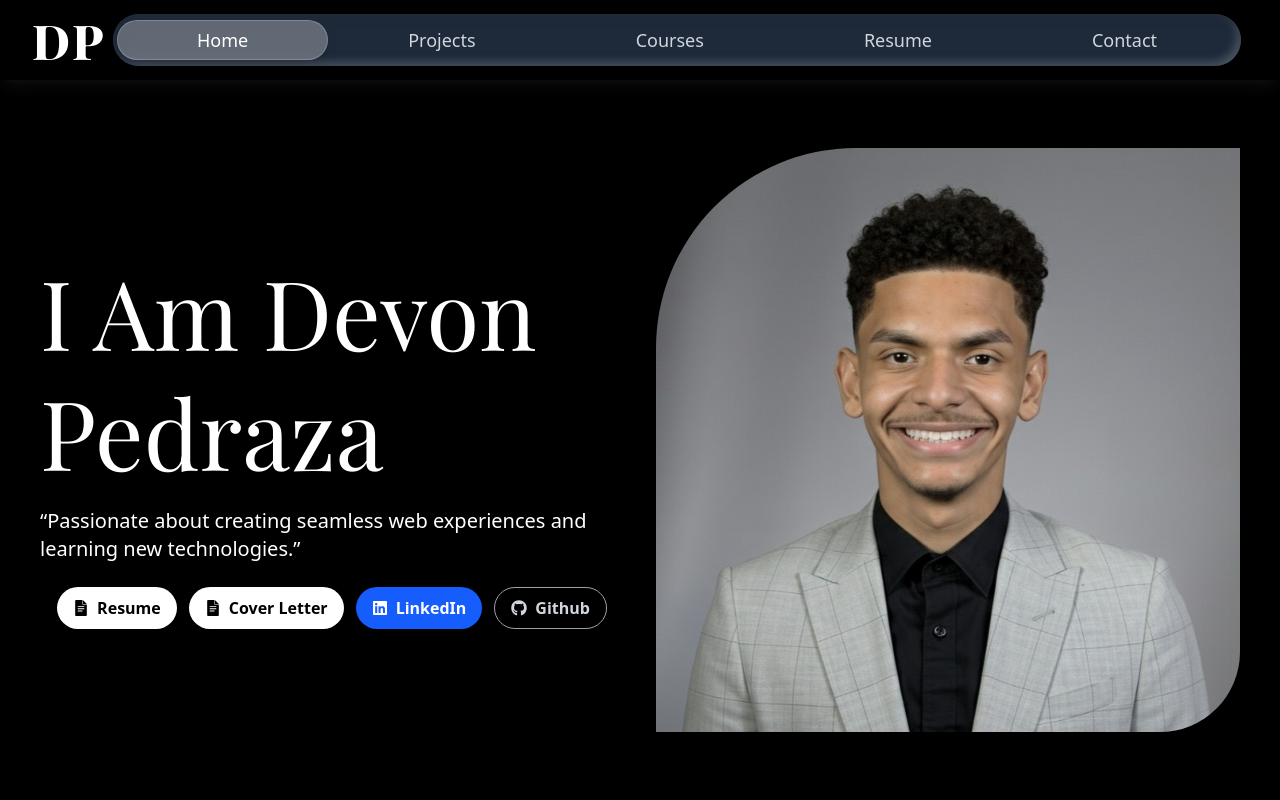
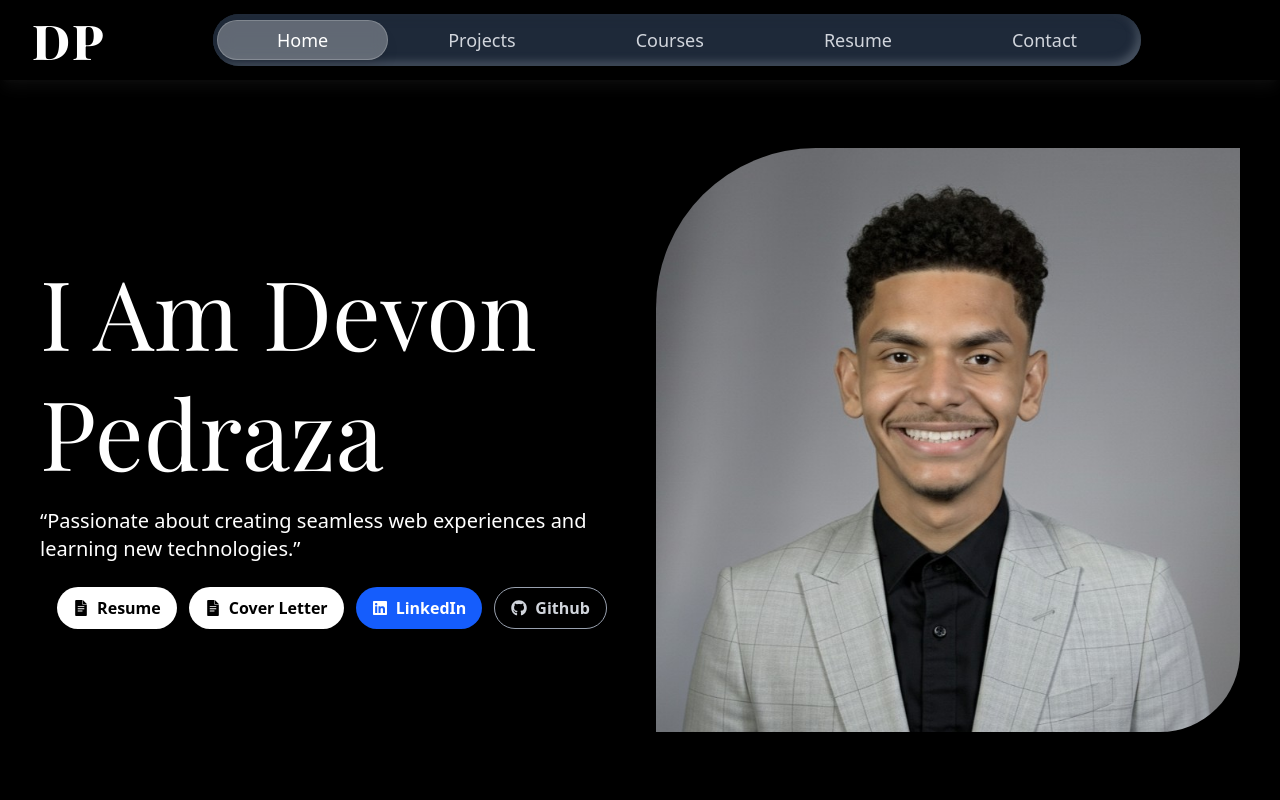
Before and after one commit to Devonpedraza/Personal-Portfolio, a React (Vite) app: page / in a window 1280 px wide. Shown: the top 800 px of the page. Built offline with nearby package versions, Linux system fonts and the light colour scheme; a web font is replaced by a local one.

Commit message:
updated portfolio

```diff
--- a/index.html
+++ b/index.html
@@ -10,7 +10,7 @@
       rel="stylesheet"
     />
 
-    <meta name="viewport" content="width=device-width, initial-scale=1.0" />
+    <meta name="viewport" content="width=device-width, initial-scale=1, viewport-fit=cover">
     <title>Portfolio</title>
   </head>
   <body>
--- a/src/Home.jsx
+++ b/src/Home.jsx
@@ -13,7 +13,7 @@ const Home = () => {
   return (
     <AnimatedPage>
       {/* Hero Section */}
-      <div className="grid grid-cols-1 md:grid-cols-2 min-h-screen gap-8 px-4 pt-20 md:px-12 lg:px-10">
+      <div className="flex flex-col-reverse md:grid md:grid-cols-2 gap-8 px-4 pt-4 md:pt-0 md:-mt-10 md:px-12 lg:px-10 items-center md:justify-center md:min-h-screen">
         {/* Text Section */}
         <div className="flex flex-col items-center justify-center text-center md:items-start md:text-left">
           <h1
@@ -81,8 +81,8 @@ const Home = () => {
         </div>
 
         {/* Image Section */}
-        <div className="md:flex items-center justify-center w-full">
-          <div className="overflow-hidden rounded-tl-[200px] rounded-br-[80px] shadow-2xl w-full max-w-[450px] sm:max-w-[600px] md:max-w-[700px] lg:max-w-[800px] aspect-square">
+        <div className="flex items-center justify-center w-full">
+          <div className="overflow-hidden rounded-tl-[60px] sm:rounded-tl-[100px] md:rounded-tl-[120px] lg:rounded-tl-[160px] rounded-br-[80px] shadow-2xl w-full max-w-[300px] sm:max-w-[400px] md:max-w-[500px] lg:max-w-[700px] aspect-square">
             <img
               src="/Headshot.jpg"
               alt="Head Shot of Devon Pedraza"
--- a/src/Navbar.jsx
+++ b/src/Navbar.jsx
@@ -1,6 +1,5 @@
 // React and router imports
 import { useState, useRef, useEffect } from "react";
-// For this example, we'll use a placeholder Link if it's not available.
 import { Link as RouterLink, useLocation } from "react-router-dom";
 
 // Navigation links for the navbar
@@ -13,10 +12,7 @@ const navLinks = [
 ];
 
 // Fallback Link component if react-router-dom is not set up
-const Link = (props) => {
-  return <RouterLink {...props} />;
-};
-
+const Link = (props) => <RouterLink {...props} />;
 
 // Hamburger menu icon for mobile
 const MenuIcon = () => (
@@ -57,27 +53,16 @@ const CloseIcon = () => (
 
 // Main Navbar component
 const App = () => {
-  // State for mobile menu open/close
   const [isOpen, setIsOpen] = useState(false);
-  // State for the sliding pill's style (width, left, opacity)
   const [pillStyle, setPillStyle] = useState({ width: 0, left: 0, opacity: 0 });
-
-  // Ref to the container holding the nav links (for measuring pill position)
   const linksContainerRef = useRef(null);
-  // Get the current route location
   const location = useLocation();
 
-  // Toggle mobile menu open/close
-  const toggleMenu = () => setIsOpen(!isOpen);
-  // Close mobile menu (used on link click)
+  const toggleMenu = () => setIsOpen((v) => !v);
   const closeMobileMenu = () => setIsOpen(false);
 
-  // Update the pill's position and size to match the hovered/active link
   const updatePillStyle = (element) => {
     if (element && linksContainerRef.current) {
-        const containerRect = linksContainerRef.current.getBoundingClientRect();
-        const elementRect = element.getBoundingClientRect();
-
       setPillStyle({
         width: element.offsetWidth,
         left: element.offsetLeft,
@@ -86,26 +71,19 @@ const App = () => {
     }
   };
 
-  // On route change, set the pill to the active link
   useEffect(() => {
     const activeLink = linksContainerRef.current?.querySelector(
       `a[href="${location.pathname}"]`
     );
-    // Delay to ensure DOM is ready for measurement
     if (activeLink) {
       setTimeout(() => updatePillStyle(activeLink), 50);
     } else {
-        // If no link is active (e.g., 404 page), hide the pill
       setPillStyle({ width: 0, left: 0, opacity: 0 });
     }
   }, [location.pathname]);
 
-  // On mouse enter, move pill to hovered link
-  const handleMouseEnter = (e) => {
-    updatePillStyle(e.currentTarget);
-  };
+  const handleMouseEnter = (e) => updatePillStyle(e.currentTarget);
 
-  // On mouse leave, reset pill to active link
   const handleMouseLeave = () => {
     const activeLink = linksContainerRef.current?.querySelector(
       `a[href="${location.pathname}"]`
@@ -113,23 +91,71 @@ const App = () => {
     updatePillStyle(activeLink);
   };
 
+  // Prevent body scroll when mobile menu is open (nicer UX)
+  useEffect(() => {
+    const prev = document.body.style.overflow;
+    document.body.style.overflow = isOpen ? "hidden" : prev || "";
+    return () => {
+      document.body.style.overflow = prev;
+    };
+  }, [isOpen]);
+
+  // Chrome mobile fix: dynamically position mobile menu under navbar
+  useEffect(() => {
+    const handleViewportResize = () => {
+      const navHeight = document.querySelector("nav")?.offsetHeight || 80;
+      const mobileMenu = document.getElementById("mobile-menu");
+      if (mobileMenu) mobileMenu.style.top = `${navHeight}px`;
+    };
+
+    // Run once and add listener
+    handleViewportResize();
+    if (window.visualViewport) {
+      window.visualViewport.addEventListener("resize", handleViewportResize);
+    } else {
+      window.addEventListener("resize", handleViewportResize);
+    }
+
+    return () => {
+      if (window.visualViewport) {
+        window.visualViewport.removeEventListener("resize", handleViewportResize);
+      } else {
+        window.removeEventListener("resize", handleViewportResize);
+      }
+    };
+  }, [isOpen]);
+
   return (
-    // Navbar outer container (fixed, full width)
-    <nav className="bg-black/50 backdrop-blur-md shadow-lg shadow-neutral-900/50 fixed w-full z-50">
-      {/* Main content container (full width, responsive padding) */}
+    <>
+      {/* FIXED navbar with GPU layer to avoid mobile "disappearing" */}
+      <nav
+        className="
+          fixed inset-x-0 top-0 z-50
+          bg-black/50 backdrop-blur-md
+          shadow-lg shadow-neutral-900/50
+        "
+        style={{
+          paddingTop: "env(safe-area-inset-top)", // notch safe
+          transform: "translateZ(0)", // force GPU layer
+          willChange: "transform",    // keep stable in Chrome
+        }}
+      >
         <div className="max-w-full mx-auto px-4 sm:px-6 lg:px-8">
           <div className="flex justify-between h-20 items-center">
             {/* Logo / Name section */}
             <div className="flex-shrink-0">
               <Link to="/" onClick={closeMobileMenu}>
-              <h1 className="text-4xl md:text-5xl font-extrabold tracking-wider text-white transition-transform duration-300 hover:scale-105" style={{ fontFamily: "Playfair Display, serif" }}>
+                <h1
+                  className="text-4xl md:text-5xl font-extrabold tracking-wider text-white transition-transform duration-300 hover:scale-105"
+                  style={{ fontFamily: "Playfair Display, serif" }}
+                >
                   DP
                 </h1>
               </Link>
             </div>
 
             {/* Desktop navigation links (centered) */}
-          <div className="hidden md:flex flex-1 justify-center items-center">
+            <div className="hidden lg:flex flex-1 justify-center items-center">
               <div
                 ref={linksContainerRef}
                 onMouseLeave={handleMouseLeave}
@@ -141,16 +167,15 @@ const App = () => {
                   style={pillStyle}
                 />
 
-              {/* Render each nav link */}
                 {navLinks.map((link) => (
                   <Link
                     key={link.to}
                     to={link.to}
                     onMouseEnter={handleMouseEnter}
-                  className={`relative px-20 py-2 text-lg font-medium rounded-full transition-colors duration-300 z-10
+                    className={`relative px-15 py-2 text-lg font-medium rounded-full transition-colors duration-300 z-10
                       ${
                         location.pathname === link.to
-                        ? "text-white" // Active text on the light pill
+                          ? "text-white"
                           : "text-gray-300 hover:text-white"
                       }`}
                   >
@@ -161,31 +186,39 @@ const App = () => {
             </div>
 
             {/* Mobile menu button (hamburger/close) */}
-          <div className="md:hidden flex items-center">
+            <div className="flex lg:hidden items-center">
               <button
                 onClick={toggleMenu}
                 className="p-2 rounded-lg bg-gray-800 text-gray-200 shadow-[4px_4px_8px_#1c1c1c,-4px_-4px_8px_#2a2a2a] focus:outline-none focus:ring-2 focus:ring-offset-2 focus:ring-offset-gray-800 focus:ring-white"
                 aria-label="Toggle menu"
+                aria-expanded={isOpen}
+                aria-controls="mobile-menu"
               >
                 {isOpen ? <CloseIcon /> : <MenuIcon />}
               </button>
             </div>
           </div>
         </div>
+      </nav>
 
-      {/* Mobile menu dropdown (collapsible) */}
+      {/* Spacer to prevent content from sliding under the fixed navbar (h-20 = 5rem) */}
+      <div className="h-20" aria-hidden="true" />
+
+      {/* Mobile menu dropdown */}
       <div
-        className={`md:hidden overflow-hidden transition-all duration-500 ease-in-out ${
-          isOpen ? "max-h-96 opacity-100" : "max-h-0 opacity-0"
-        }`}
+        id="mobile-menu"
+        className={`
+          lg:hidden fixed left-0 right-0 z-40
+          transition-opacity duration-300 ease-in-out
+          ${isOpen ? "opacity-100 pointer-events-auto" : "opacity-0 pointer-events-none"}
+        `}
       >
         <div className="bg-gray-900 border-t border-gray-700/50 py-2">
-          {/* Render each nav link for mobile */}
           {navLinks.map((link) => (
             <Link
               key={link.to}
               to={link.to}
-              onClick={closeMobileMenu} // Close menu on link click
+              onClick={closeMobileMenu}
               className={`block px-6 py-3 text-lg transition-colors duration-200
                 ${
                   location.pathname === link.to
@@ -198,7 +231,7 @@ const App = () => {
           ))}
         </div>
       </div>
-    </nav>
+    </>
   );
 };
 
```
Lines whose indentation alone changed are shown as unchanged.
